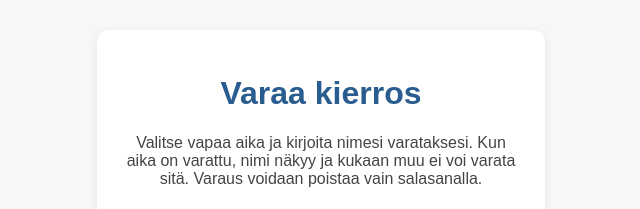
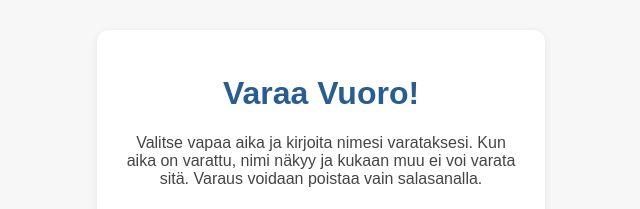
Before and after one commit to MatsHolmst/nuorisopalvelut, a plain HTML site: page varaa_kierros_ajat_salasana.html in a window 1280 px wide. Shown: the top 209 px of the page, 319-959 px from the left. Drawn offline with Linux system fonts and the light colour scheme.

Commit message:
Update varaa_kierros_ajat_salasana.html

```diff
--- a/varaa_kierros_ajat_salasana.html
+++ b/varaa_kierros_ajat_salasana.html
@@ -3,7 +3,7 @@
 <html lang="fi">
 <head>
     <meta charset="UTF-8">
-    <title>Varaa kierros</title>
+    <title>Varaa Vuoro</title>
     <meta name="viewport" content="width=device-width, initial-scale=1.0">
     <style>
         body { font-family: Arial, sans-serif; background: #f7f7f7; margin: 0; padding: 0; }
@@ -23,7 +23,7 @@
 </head>
 <body>
     <div class="container">
-        <h1>Varaa kierros</h1>
+        <h1>Varaa Vuoro!</h1>
         <p>Valitse vapaa aika ja kirjoita nimesi varataksesi. Kun aika on varattu, nimi näkyy ja kukaan muu ei voi varata sitä. Varaus voidaan poistaa vain salasanalla.</p>
         <div class="tur-list" id="turList"></div>
         <div class="kello">Kello on: <span id="kello">--:--:--</span></div>
```
